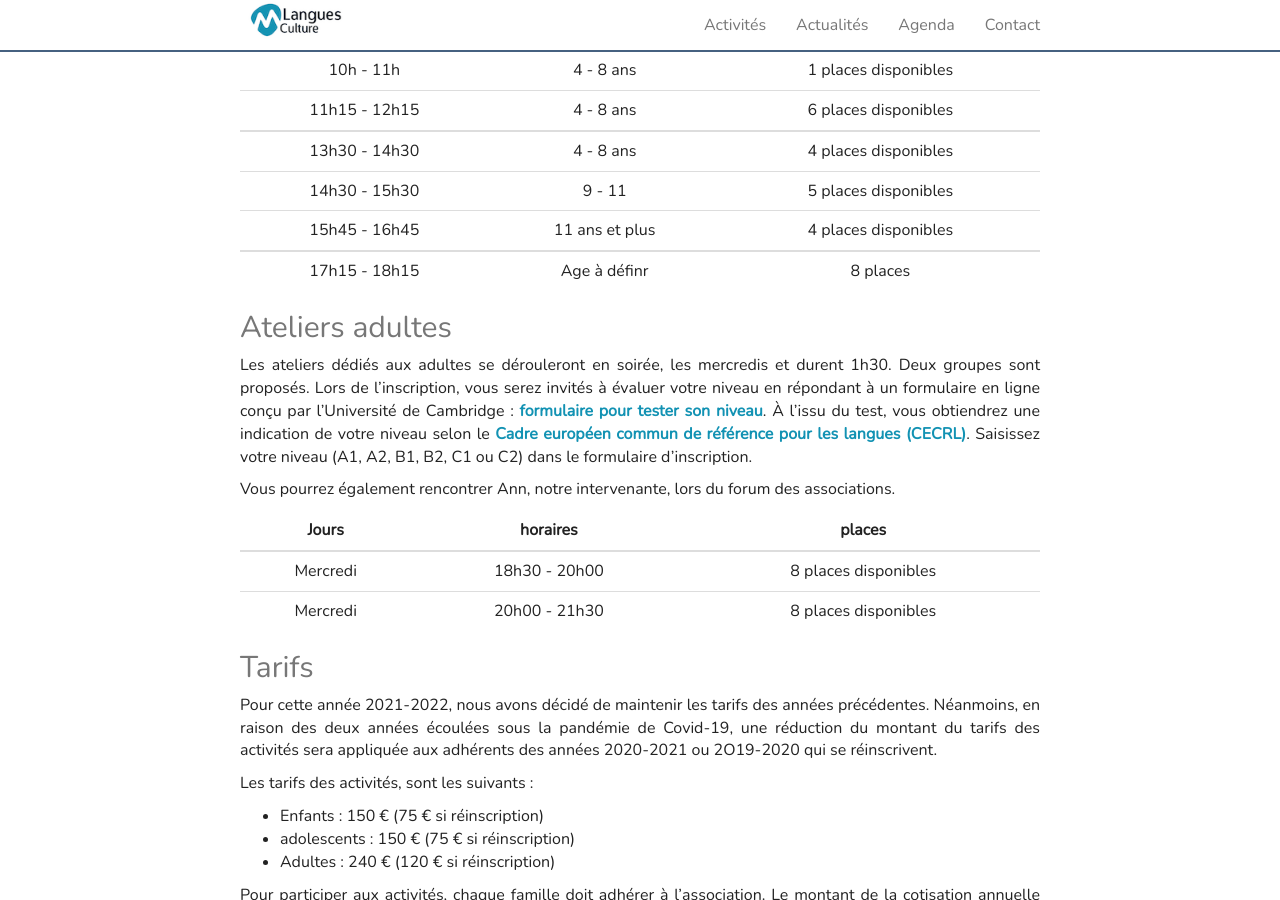
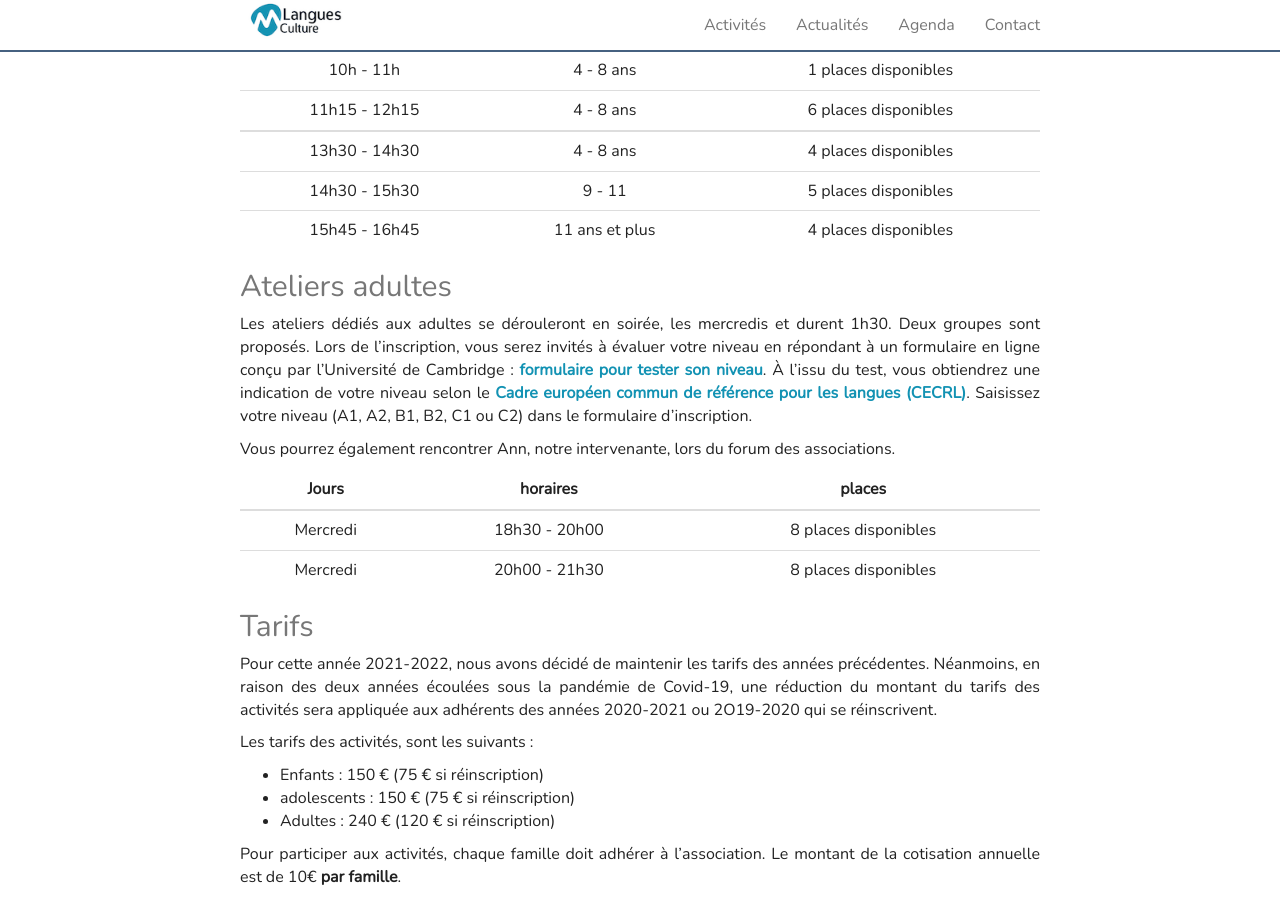
Before and after one commit to mlangues64/mlangues64.github.io, a Jekyll site: the page built from _posts/2021-09-03-inscription2021-2022.markdown, in a window 1280 px wide and 900 px high, scrolled down 1209 px. Built offline with Jekyll 4.4.1, drawn with Linux system fonts in a browser that asks for light colours; nearby versions of some CDN libraries.

Commit message:
update effectifs

```diff
--- a/_posts/2021-09-03-inscription2021-2022.markdown
+++ b/_posts/2021-09-03-inscription2021-2022.markdown
@@ -72,7 +72,6 @@ début de demi-journée, 9h ou 10h le matin ou 14h l'après midi.
 | 14h30 - 15h30 | 9 - 11 | 5 places disponibles |
 | 15h45 - 16h45 | 11 ans et plus | 4 places disponibles |
 |:--------:|:-------------:|:----:|
-| 17h15 - 18h15 | Age à définr | 8 places|
 {: .table }
 
 
```
